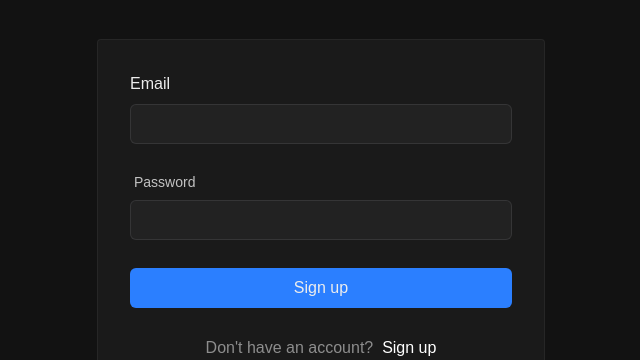
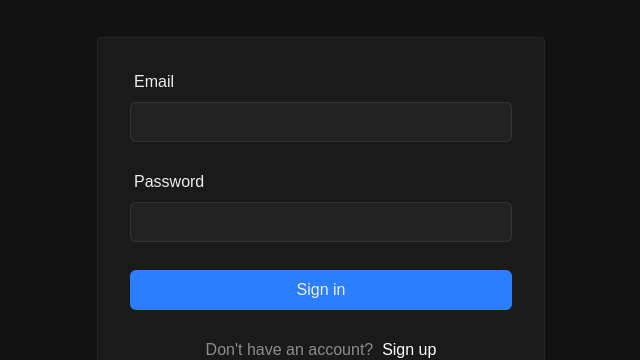
Before and after one commit to ilyasbikarnaf/FocusFlow, a Next.js app: page /signin in a window 1280 px wide. Shown: the part 240-600 px from the top of the page, without its empty margins (319-959 px from the left). Built offline with nearby package versions, Linux system fonts and the light colour scheme; no server answers.

Commit message:
finish signin page

```diff
--- a/Components/FormInput.tsx
+++ b/Components/FormInput.tsx
@@ -8,14 +8,12 @@ type FormInputProps = {
     password: string;
     confirmPassword: string;
   }>;
-
   register: UseFormRegister<{
     email: string;
     password: string;
-    confirmPassword: string;
+    confirmPassword?: string;
   }>;
 };
-
 export default function FormInput({
   register,
   labelText,
--- a/Components/UserProfile.tsx
+++ b/Components/UserProfile.tsx
@@ -1,8 +1,11 @@
 "use client";
-import { useUser } from "@clerk/nextjs";
+import { useClerk, useUser } from "@clerk/nextjs";
+import { useRouter } from "next/navigation";
 
 const Profile = () => {
   const { user, isLoaded, isSignedIn } = useUser();
+  const router = useRouter();
+  const { signOut } = useClerk();
 
   if (!isLoaded) {
     return <div>Loading...</div>;
@@ -12,11 +15,25 @@ const Profile = () => {
     return <div>Please sign in to view your profile.</div>;
   }
 
+  async function handleSignout() {
+    await signOut();
+    router.push("/signin");
+  }
+
   return (
-    <div>
-      <h1>Welcome Someone</h1>
-      <p>Email: {user.emailAddresses[0].emailAddress}</p>
-    </div>
+    <>
+      <div>
+        <h1>Welcome Someone</h1>
+        <p>Email: {user.emailAddresses[0].emailAddress}</p>
+      </div>
+
+      <button
+        onClick={handleSignout}
+        className="bg-red-500 p-3 rounded-xl hover:cursor-pointer"
+      >
+        SignOut Mate
+      </button>
+    </>
   );
 };
 
--- a/app/(auth)/signin/page.tsx
+++ b/app/(auth)/signin/page.tsx
@@ -1,11 +1,18 @@
 "use client";
 
+import FormInput from "@/Components/FormInput";
+import { LoadingSpinner } from "@/Components/LoadingSpinner";
 import { SigninSchema } from "@/lib/schemas/auth";
+import { useSignIn } from "@clerk/nextjs";
 import { zodResolver } from "@hookform/resolvers/zod";
+import clsx from "clsx";
 import Link from "next/link";
+import { useRouter } from "next/navigation";
+import { startTransition, useTransition } from "react";
 import { useForm } from "react-hook-form";
+import toast from "react-hot-toast";
 
-export default function Signup() {
+export default function Signin() {
   const {
     register,
     handleSubmit,
@@ -14,7 +21,30 @@ export default function Signup() {
     resolver: zodResolver(SigninSchema),
   });
 
-  const onSubmit = (data) => console.log(data);
+  const { signIn, setActive } = useSignIn();
+  const [isPending, startTransition] = useTransition();
+  const router = useRouter();
+
+  function onSubmit(data: { password: string; email: string }) {
+    startTransition(async () => {
+      try {
+        const clerkSinginResult = await signIn?.create({
+          strategy: "password",
+          password: data.password,
+          identifier: data.email,
+        });
+
+        if (setActive && clerkSinginResult?.status === "complete") {
+          setActive({ session: clerkSinginResult.createdSessionId });
+        }
+
+        toast.success("Login successful. Let's get to work!");
+        router.push("/dashboard");
+      } catch {
+        toast.error("Invalid email or password. Please try again.");
+      }
+    });
+  }
 
   return (
     <div className="flex flex-col justify-center min-h-screen  sm:px-6 lg:px-8 ">
@@ -29,40 +59,38 @@ export default function Signup() {
         className="flex flex-col sm:mx-auto sm:max-w-md sm:w-full bg-[#1A1A1A] p-8 border-1 border-[#444444]/30   rounded space-y-7"
         onSubmit={handleSubmit(onSubmit)}
       >
-        <div className="flex flex-col gap-2">
-          <label htmlFor="email"> Email</label>
-          <input
-            {...register("email")}
-            type="email"
-            id="email"
-            className=" h-10 w-full rounded-md border border-gray-300/10 bg-[#222222] px-3 py-2 text-sm placeholder:text-gray-400 focus:outline-none focus:ring-2 focus:ring-gray-800 focus:border-transparent disabled:cursor-not-allowed disabled:opacity-50 "
-          />
+        <FormInput
+          errors={errors}
+          labelText="Email"
+          register={register}
+          type="email"
+        />
 
-          {errors.email && (
-            <p className="text-red-500 text-sm">{errors.email.message}</p>
+        <FormInput
+          errors={errors}
+          labelText="Password"
+          register={register}
+          type="password"
+        />
+
+        <button
+          disabled={isPending}
+          type="submit"
+          className={clsx(
+            "hover:cursor-pointer bg-blue-500 p-2 rounded-md disabled:cursor-not-allowed disabled:opacity-75",
+            isPending && "flex  justify-center gap-2 bg"
           )}
-        </div>
+        >
+          {isPending ? (
+            <>
+              <LoadingSpinner />
+              Loading...
+            </>
+          ) : (
+            "Sign in"
+          )}
+        </button>
 
-        <div className="flex flex-col gap-2">
-          <label htmlFor="password" className="opacity-80 text-sm ml-1">
-            Password
-          </label>
-          <input
-            {...register("password")}
-            id="password"
-            type="password"
-            className=" h-10 w-full rounded-md border border-gray-300/10 bg-[#222222] px-3 py-2 text-sm placeholder:text-gray-400 focus:outline-none focus:ring-2 focus:ring-gray-800 focus:border-transparent disabled:cursor-not-allowed disabled:opacity-50 "
-          />
-          {errors.password && (
-            <p className="text-red-500 text-sm">{errors.password.message}</p>
-          )}
-        </div>
-
-        <input
-          type="submit"
-          value="Sign up"
-          className="hover:cursor-pointer bg-blue-500 p-2 rounded-md"
-        />
         <p className="text-white/50 text-center">
           Don't have an account? &nbsp;
           <Link className="text-white" href="/signup">
--- a/app/(auth)/signup/page.tsx
+++ b/app/(auth)/signup/page.tsx
@@ -1,6 +1,6 @@
 "use client";
 
-import { SignupUser } from "@/app/actions/auth";
+import { createUserAccount } from "@/app/actions/auth";
 import FormInput from "@/Components/FormInput";
 import { LoadingSpinner } from "@/Components/LoadingSpinner";
 import { SignupSchema } from "@/lib/schemas/auth";
@@ -34,21 +34,21 @@ export default function Signup() {
   // eslint-disable-next-line @typescript-eslint/no-unused-vars
   const [state, formAction, isPending] = useActionState(
     async (prevData, data: FormData) => {
-      const result = await SignupUser(data);
+      const result = await createUserAccount(data);
 
       if (!result.success) {
         toast.error(result.message);
         return null;
       }
 
-      const singinResult = await signIn?.create({
+      const clerkSinginResult = await signIn?.create({
         strategy: "password",
         password: data.get("password") as string,
         identifier: data.get("email") as string,
       });
 
-      if (setActive && singinResult?.status === "complete") {
-        await setActive({ session: singinResult.createdSessionId });
+      if (setActive && clerkSinginResult?.status === "complete") {
+        await setActive({ session: clerkSinginResult.createdSessionId });
       }
 
       toast.success(result.message);
--- a/lib/schemas/auth.ts
+++ b/lib/schemas/auth.ts
@@ -18,5 +18,7 @@ export const SignupSchema = z
 
 export const SigninSchema = z.object({
   email: z.string().email(),
-  password: z.string(),
+  password: z
+    .string()
+    .min(8, { message: "Password must be at least 8 characters" }),
 });
```
